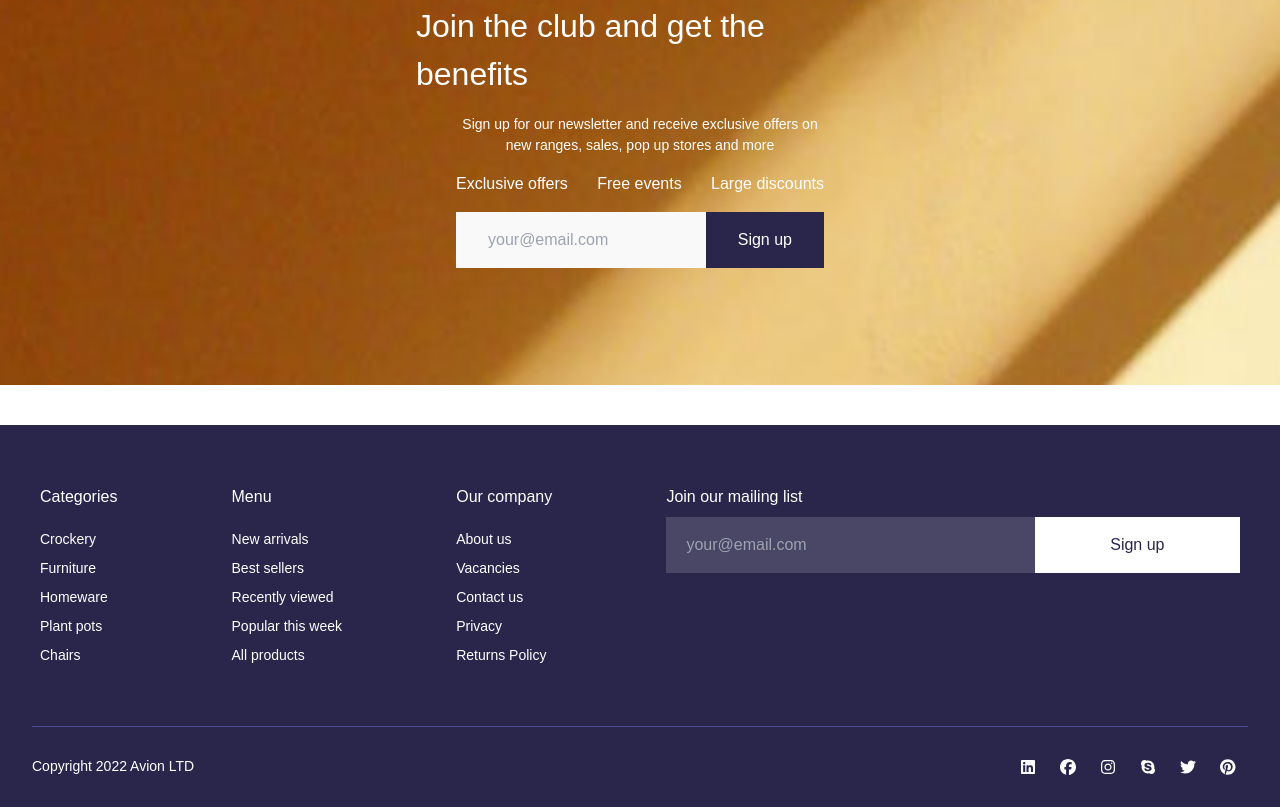
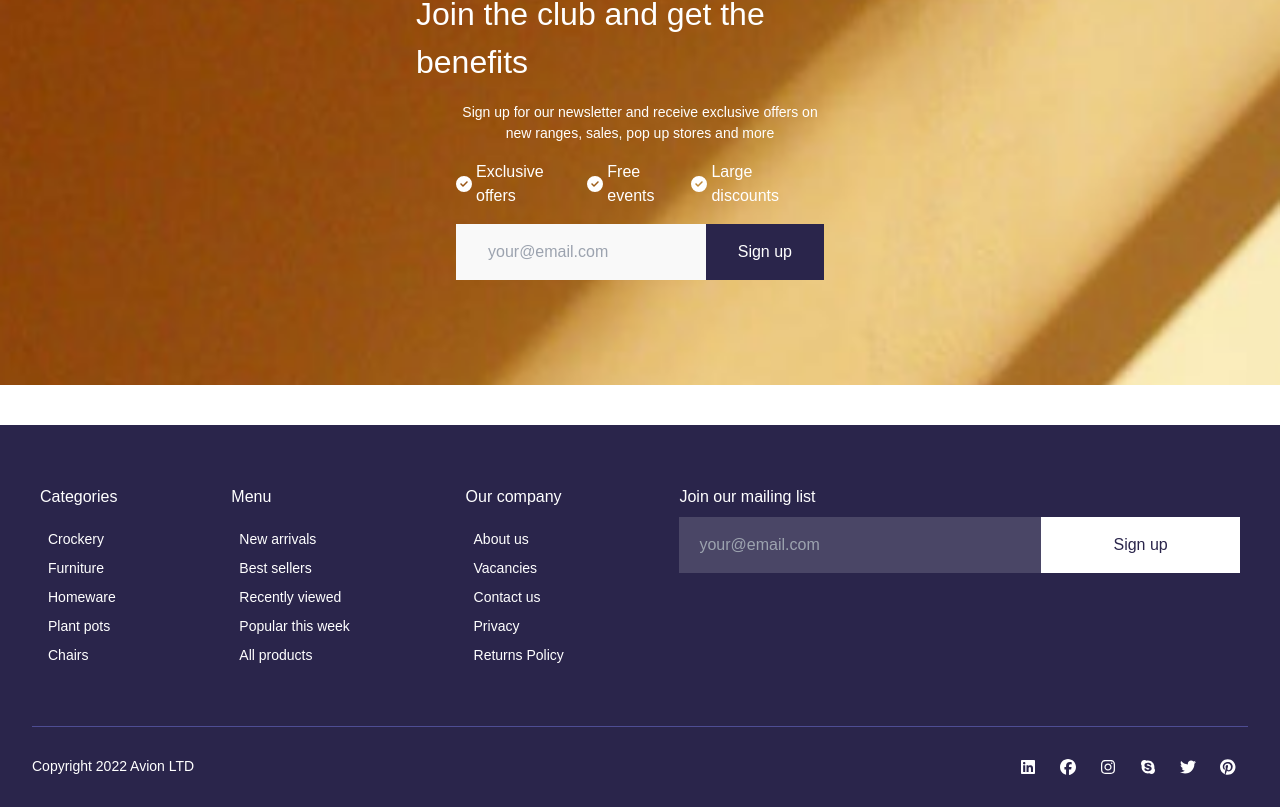
Before and after one commit to vuhuy172dh/ecommerce-website, a React (Create React App) app: page / in a window 1280 px wide. Shown: the part 1423-2230 px from the top of the page. Built offline with nearby package versions, Linux system fonts and the light colour scheme; a web font is replaced by a local one.

Commit message:
update some small feature UI

```diff
--- a/src/components/footer.jsx
+++ b/src/components/footer.jsx
@@ -1,5 +1,7 @@
+import { Link } from 'react-router-dom'
 import Button from './button'
 import ButtonIcon from './buttonIcon'
+import LinkButton from './linkButton'
 
 function Footer() {
   return (
@@ -10,11 +12,21 @@ function Footer() {
         <div className="flex flex-col gap-5 items-center py-5 border border-primary rounded-xl tablet:border-none tablet:items-start tablet:grow">
           <p className="text-h3 tablet:text-h5">Categories</p>
           <ul className="flex flex-col items-center gap-2 text-body-lg tablet:text-body-sm tablet:items-start">
-            <li>Crockery</li>
-            <li>Furniture</li>
-            <li>Homeware</li>
-            <li>Plant pots</li>
-            <li>Chairs</li>
+            <li>
+              <LinkButton size="small">Crockery</LinkButton>
+            </li>
+            <li>
+              <LinkButton size="small">Furniture</LinkButton>
+            </li>
+            <li>
+              <LinkButton size="small">Homeware</LinkButton>
+            </li>
+            <li>
+              <LinkButton size="small">Plant pots</LinkButton>
+            </li>
+            <li>
+              <LinkButton size="small">Chairs</LinkButton>
+            </li>
           </ul>
         </div>
 
@@ -22,11 +34,21 @@ function Footer() {
         <div className="flex flex-col gap-5 items-center py-5 border border-primary rounded-xl tablet:border-none tablet:items-start tablet:grow">
           <p className="text-h3 tablet:text-h5">Menu</p>
           <ul className="flex flex-col items-center gap-2 text-body-lg tablet:text-body-sm tablet:items-start">
-            <li>New arrivals</li>
-            <li>Best sellers</li>
-            <li>Recently viewed</li>
-            <li>Popular this week</li>
-            <li>All products</li>
+            <li>
+              <LinkButton>New arrivals</LinkButton>
+            </li>
+            <li>
+              <LinkButton>Best sellers</LinkButton>
+            </li>
+            <li>
+              <LinkButton>Recently viewed</LinkButton>
+            </li>
+            <li>
+              <LinkButton>Popular this week</LinkButton>
+            </li>
+            <li>
+              <LinkButton>All products</LinkButton>
+            </li>
           </ul>
         </div>
 
@@ -34,11 +56,21 @@ function Footer() {
         <div className="flex flex-col gap-5 items-center py-5 border border-primary rounded-xl tablet:border-none tablet:items-start tablet:grow">
           <p className="text-h3 tablet:text-h5">Our company</p>
           <ul className="flex flex-col items-center gap-2 text-body-lg tablet:text-body-sm tablet:items-start">
-            <li>About us</li>
-            <li>Vacancies</li>
-            <li>Contact us</li>
-            <li>Privacy</li>
-            <li>Returns Policy</li>
+            <li>
+              <LinkButton>About us</LinkButton>
+            </li>
+            <li>
+              <LinkButton>Vacancies</LinkButton>
+            </li>
+            <li>
+              <LinkButton>Contact us</LinkButton>
+            </li>
+            <li>
+              <LinkButton>Privacy</LinkButton>
+            </li>
+            <li>
+              <LinkButton>Returns Policy</LinkButton>
+            </li>
           </ul>
         </div>
 
--- a/src/components/navDrawer.jsx
+++ b/src/components/navDrawer.jsx
@@ -1,6 +1,8 @@
+import { Link } from 'react-router-dom'
 import { useNavMode } from '../hooks/useNavMode'
 import Button from './button'
 import ButtonIcon from './buttonIcon'
+import LinkButton from './linkButton'
 
 function NavDrawer() {
   const { mode, handleMode } = useNavMode()
@@ -24,7 +26,7 @@ function NavDrawer() {
         } overflow-auto`}
       >
         {/* this is navdrawer's menu */}
-        <div className="flex flex-col w-full px-12 mt-4">
+        <div className="flex flex-col w-full px-4 mt-4">
           {/* Menu title */}
           <p className="text-center text-h3">CATEGORIES</p>
           {/* Divider */}
@@ -33,21 +35,37 @@ function NavDrawer() {
           {/* Menu list */}
           <div className="mt-4 flex columns-2 gap-28">
             <ul className="flex-1 flex flex-col gap-4">
-              <li>All products</li>
-              <li>Plant pots</li>
-              <li>Ceramics</li>
-              <li>Tables</li>
+              <li>
+                <LinkButton size="small">All products</LinkButton>
+              </li>
+              <li>
+                <LinkButton size="small">Plant pots</LinkButton>
+              </li>
+              <li>
+                <LinkButton size="small">Ceramics</LinkButton>
+              </li>
+              <li>
+                <LinkButton size="small">Tables</LinkButton>
+              </li>
             </ul>
-            <ul className="flex-1 flex flex-col gap-4 items-start">
-              <li>Chairs</li>
-              <li>Crockery</li>
-              <li>Tableware</li>
-              <li>Cutlery</li>
+            <ul className="flex-1 flex flex-col gap-4">
+              <li>
+                <LinkButton size="small">Chairs</LinkButton>
+              </li>
+              <li>
+                <LinkButton size="small">Crockery</LinkButton>
+              </li>
+              <li>
+                <LinkButton size="small">Tableware</LinkButton>
+              </li>
+              <li>
+                <LinkButton size="small">Cutlery</LinkButton>
+              </li>
             </ul>
           </div>
         </div>
 
-        <div className="flex flex-col w-full px-12 mt-4">
+        <div className="flex flex-col w-full px-4 mt-4">
           {/* Menu title */}
           <p className="text-center text-h3">MEMU</p>
           {/* Divider */}
@@ -56,33 +74,50 @@ function NavDrawer() {
           {/* Menu list */}
           <div className="mt-4 flex columns-2 gap-28">
             <ul className="flex-1 flex flex-col gap-4">
-              <li>New Arrivals</li>
-              <li>Best Sellers</li>
+              <li>
+                <LinkButton size="small">New Arrivals</LinkButton>
+              </li>
+              <li>
+                <LinkButton size="small">Best Sellers</LinkButton>
+              </li>
             </ul>
-            <ul className="flex-1 flex flex-col gap-4 items-start">
-              <li>Recently viewed</li>
-              <li>Popular this week</li>
+            <ul className="flex-1 flex flex-col gap-4">
+              <li>
+                <LinkButton size="small">Recently viewed</LinkButton>
+              </li>
+              <li>
+                <LinkButton size="small">Popular this week</LinkButton>
+              </li>
             </ul>
           </div>
         </div>
 
-        <div className="flex flex-col w-full px-12 mt-4">
+        <div className="flex flex-col w-full px-4 mt-4">
           {/* Menu title */}
           <p className="text-center text-h3">OUR COMPANY</p>
-
           {/* Divider */}
           <hr className="border-t border-t-border_dark" />
 
           {/* Menu list */}
           <div className="mt-4 flex columns-2 gap-28">
             <ul className="flex-1 flex flex-col gap-4">
-              <li>About Us</li>
-              <li>Vacancies</li>
+              <li>
+                <LinkButton size="small">About us</LinkButton>
+              </li>
+              <li>
+                <LinkButton size="small">Vacancies</LinkButton>
+              </li>
             </ul>
-            <ul className="flex-1 flex flex-col gap-4 items-start">
-              <li>Contact Us</li>
-              <li>Privacy</li>
-              <li>Returns Policy</li>
+            <ul className="flex-1 flex flex-col gap-4">
+              <li>
+                <LinkButton size="small">Contact Us</LinkButton>
+              </li>
+              <li>
+                <LinkButton size="small">Privacy</LinkButton>
+              </li>
+              <li>
+                <LinkButton size="small">Returns Policy</LinkButton>
+              </li>
             </ul>
           </div>
         </div>
--- a/src/components/navbar.jsx
+++ b/src/components/navbar.jsx
@@ -2,6 +2,7 @@ import { Link } from 'react-router-dom'
 import { useNavMode } from '../hooks/useNavMode'
 import BannerCarousel from './bannerCarousel'
 import ButtonIcon from './buttonIcon'
+import LinkButton from './linkButton'
 
 function Navbar() {
   const { mode, handleMode } = useNavMode()
@@ -47,13 +48,31 @@ function Navbar() {
       {/* this is navbar bottom */}
       <div className="justify-center hidden tablet:flex">
         <ul className="py-2 flex items-center">
-          <li className="px-4 text-body-md">Plant pots</li>
-          <li className="px-4 text-body-md">Ceramics</li>
-          <li className="px-4 text-body-md">Tables</li>
-          <li className="px-4 text-body-md">Chairs</li>
-          <li className="px-4 text-body-md">Crockery</li>
-          <li className="px-4 text-body-md">Tableware</li>
-          <li className="px-4 text-body-md">Cutlery</li>
+          <li className="text-body-md">
+            <LinkButton path="/" size="large">
+              Plant pots
+            </LinkButton>
+          </li>
+          <li className="text-body-md">
+            <LinkButton path="/" size="large">
+              Ceramics
+            </LinkButton>
+          </li>
+          <li className="text-body-md">
+            <LinkButton size="large">Tables</LinkButton>
+          </li>
+          <li className="text-body-md">
+            <LinkButton size="large">Chairs</LinkButton>
+          </li>
+          <li className="text-body-md">
+            <LinkButton size="large">Crockery</LinkButton>
+          </li>
+          <li className="text-body-md">
+            <LinkButton size="large">Tableware</LinkButton>
+          </li>
+          <li className="text-body-md">
+            <LinkButton size="large">Cutlery</LinkButton>
+          </li>
         </ul>
       </div>
     </div>
--- a/src/pages/home.jsx
+++ b/src/pages/home.jsx
@@ -2,6 +2,8 @@ import homepage from '../assets/images/homepage.png'
 import feature2 from '../assets/images/features2.png'
 import signup from '../assets/images/signup.png'
 import Button from '../components/button'
+import { FontAwesomeIcon } from '@fortawesome/react-fontawesome'
+import { faCircleCheck } from '@fortawesome/free-solid-svg-icons'
 
 function HomePage() {
   return (
@@ -97,9 +99,18 @@ function HomePage() {
             ranges, sales, pop up stores and more
           </p>
           <ul className="text-white text-body-md laptop:w-full laptop:px-10 laptop:flex laptop:justify-between">
-            <li>Exclusive offers</li>
-            <li>Free events</li>
-            <li>Large discounts</li>
+            <li className="flex gap-1 items-center">
+              <FontAwesomeIcon icon={faCircleCheck} />
+              Exclusive offers
+            </li>
+            <li className="flex gap-1 items-center">
+              <FontAwesomeIcon icon={faCircleCheck} />
+              Free events
+            </li>
+            <li className="flex gap-1 items-center">
+              <FontAwesomeIcon icon={faCircleCheck} />
+              Large discounts
+            </li>
           </ul>
 
           {/* Sign up */}
```
